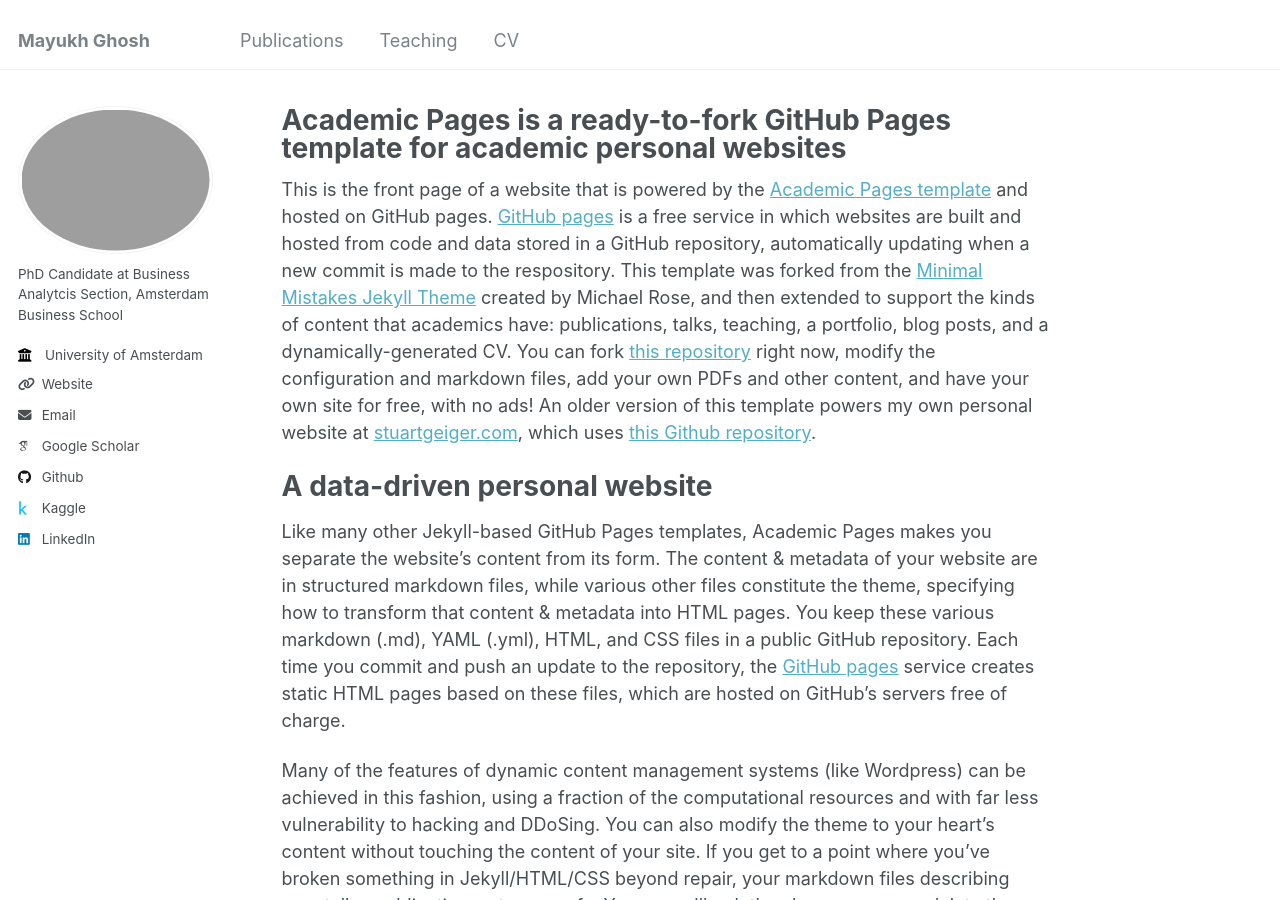
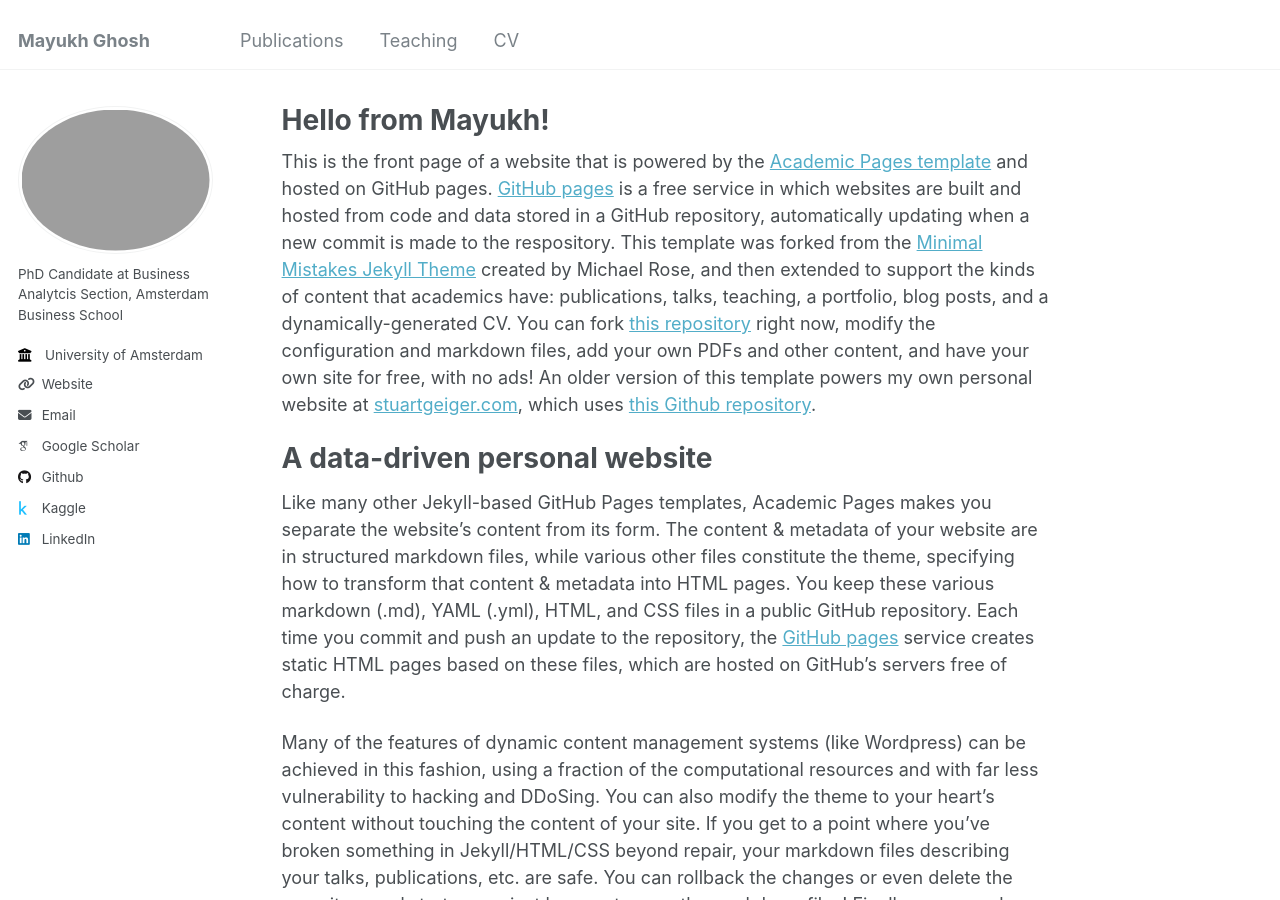
Before and after one commit to mghosh1993/mayukhghosh, a Jekyll site: the page built from _pages/about.md, in a window 1280 px wide and 900 px high. Built offline with Jekyll 4.4.1, drawn with Linux system fonts in a browser that asks for light colours; some web fonts are replaced.

Commit message:
Update about.md

```diff
--- a/_pages/about.md
+++ b/_pages/about.md
@@ -1,6 +1,6 @@
 ---
 permalink: /
-title: "Academic Pages is a ready-to-fork GitHub Pages template for academic personal websites"
+title: "Hello from Mayukh!"
 author_profile: true
 redirect_from:
   - /about/
```
